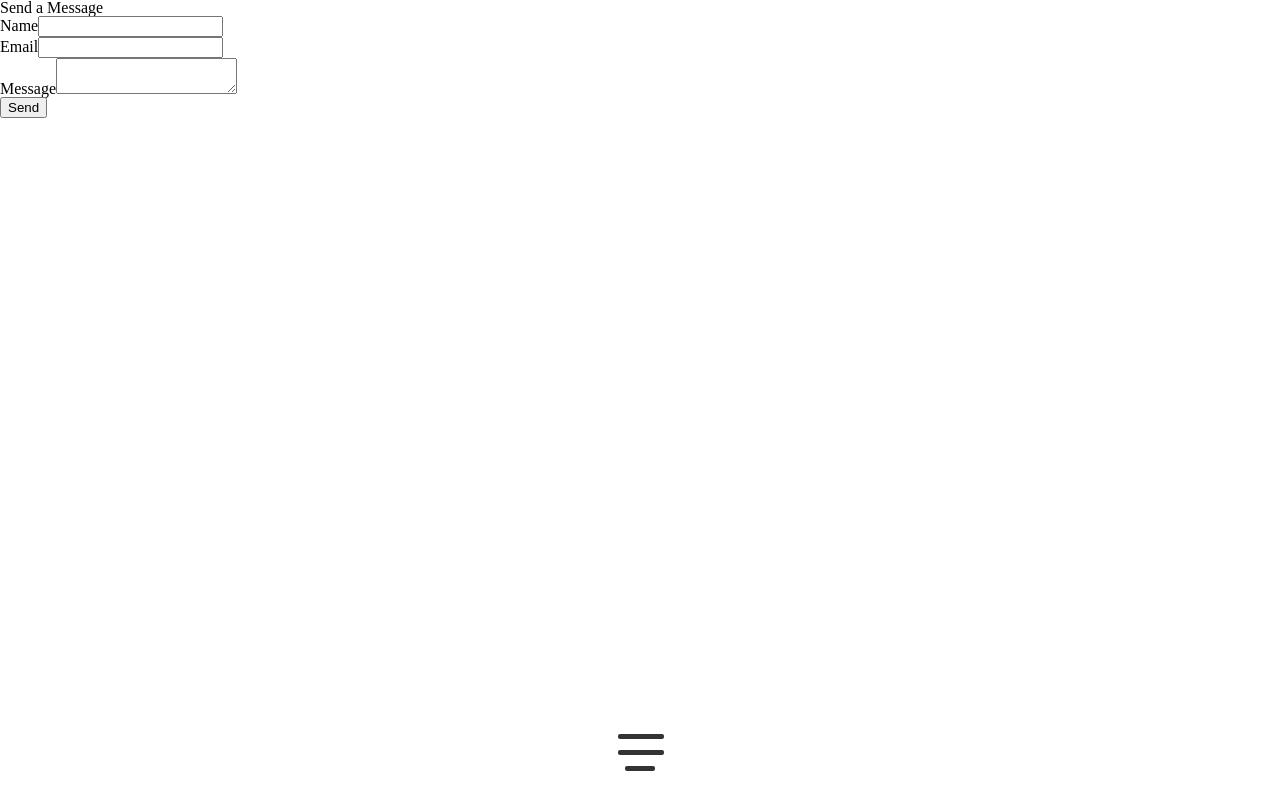
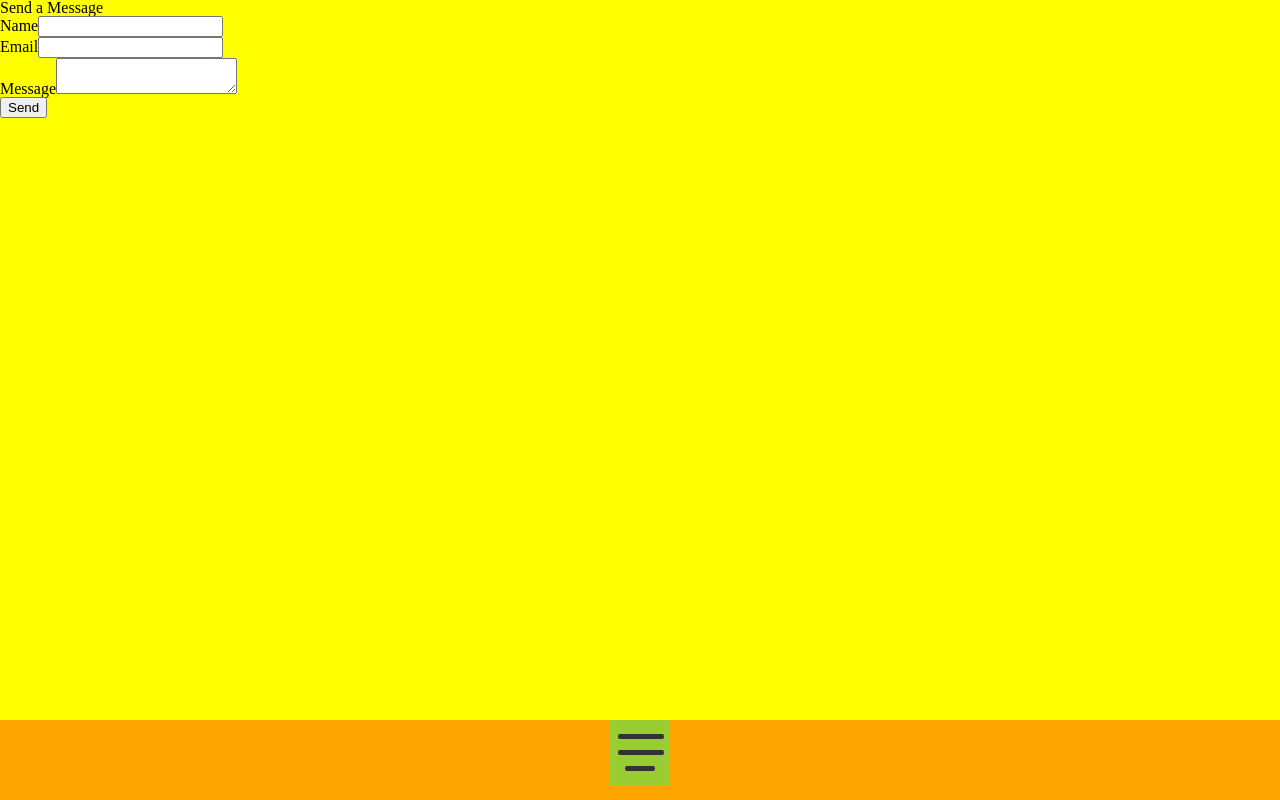
Before and after one commit to jamesthomasdavey/photography, a React (Create React App) app: page /contact in a window 1280 px wide. Built offline with nearby package versions, Linux system fonts and the light colour scheme.

Commit message:
add colors so I can see what's going on

```diff
--- a/src/App.js
+++ b/src/App.js
@@ -4,6 +4,7 @@ import { BrowserRouter as Router, Route, Switch } from 'react-router-dom';
 
 // layout components
 import Navigation from './components/layout/Navigation/Navigation';
+import Main from './components/layout/Main/Main';
 
 // page components
 import Contact from './components/pages/Contact/Contact';
@@ -14,9 +15,11 @@ class App extends React.Component {
     return (
       <Router>
         <Navigation />
-        <Switch>
-          <Route exact path='/contact' component={Contact} />
-        </Switch>
+        <Main>
+          <Switch>
+            <Route exact path='/contact' component={Contact} />
+          </Switch>
+        </Main>
       </Router>
     );
   }
--- /dev/null
+++ b/src/components/layout/Main/Main.js
@@ -0,0 +1,15 @@
+// packages
+import React from 'react';
+
+// css
+import classes from './Main.module.css';
+
+const Main = (props) => {
+  return (
+    <div role='main' className={classes.wrapper}>
+      {props.children}
+    </div>
+  );
+};
+
+export default Main;
--- /dev/null
+++ b/src/components/layout/Main/Main.module.css
@@ -0,0 +1,5 @@
+.wrapper {
+  height: calc(100vh - 80px);
+  width: 100%;
+  background: yellow;
+}
--- a/src/components/layout/Navigation/Navigation.js
+++ b/src/components/layout/Navigation/Navigation.js
@@ -31,6 +31,8 @@ class Navigation extends React.Component {
           this.state.isOpen ? classes.open : '',
           this.state.hasBeenOpened && !this.state.isOpen ? classes.closed : '',
         ].join(' ')}
+        role={this.state.isOpen ? 'dialog' : false}
+        aria-modal={this.state.isOpen ? 'true' : false}
       >
         <MenuButton
           toggleMenu={this.toggleMenu}
--- a/src/components/layout/Navigation/Navigation.module.css
+++ b/src/components/layout/Navigation/Navigation.module.css
@@ -4,7 +4,7 @@
   height: 100%;
   top: calc(100% - 80px);
   text-align: center;
-  background: white;
+  background: orange;
 }
 
 .wrapper.open {
--- a/src/components/layout/Navigation/components/Menu/Menu.module.css
+++ b/src/components/layout/Navigation/components/Menu/Menu.module.css
@@ -1,4 +1,5 @@
 .wrapper {
   /* margin-top: 12px; */
-  width: 100%;
+  height: calc(100% - 86px);
+  background: skyblue;
 }
--- a/src/components/layout/Navigation/components/MenuButton/MenuButton.module.css
+++ b/src/components/layout/Navigation/components/MenuButton/MenuButton.module.css
@@ -5,6 +5,7 @@
   height: 60px;
   padding: 5px 0 0 0;
   margin-bottom: 17px;
+  background: yellowgreen;
 }
 
 .bar {
--- a/src/components/pages/Contact/Contact.js
+++ b/src/components/pages/Contact/Contact.js
@@ -9,9 +9,9 @@ class Contact extends React.Component {
   render() {
     document.title = 'Contact | James Thomas Davey';
     return (
-      <main>
+      <React.Fragment>
         <ContactForm />
-      </main>
+      </React.Fragment>
     );
   }
 }
--- a/src/components/pages/Contact/components/ContactForm/ContactForm.module.css
+++ b/src/components/pages/Contact/components/ContactForm/ContactForm.module.css
@@ -1,7 +1,3 @@
-.wrapper {
-  background: white;
-}
-
 .errorIconImage {
   width: 18px;
   height: 18px;
--- a/src/index.css
+++ b/src/index.css
@@ -125,4 +125,14 @@ table {
 
 :root {
   --black: #333333;
+  --white: #fdfdfd;
 }
+
+html {
+  background: orange;
+}
+
+#root {
+  height: 100vh;
+  min-width: 380px;
+}
```
